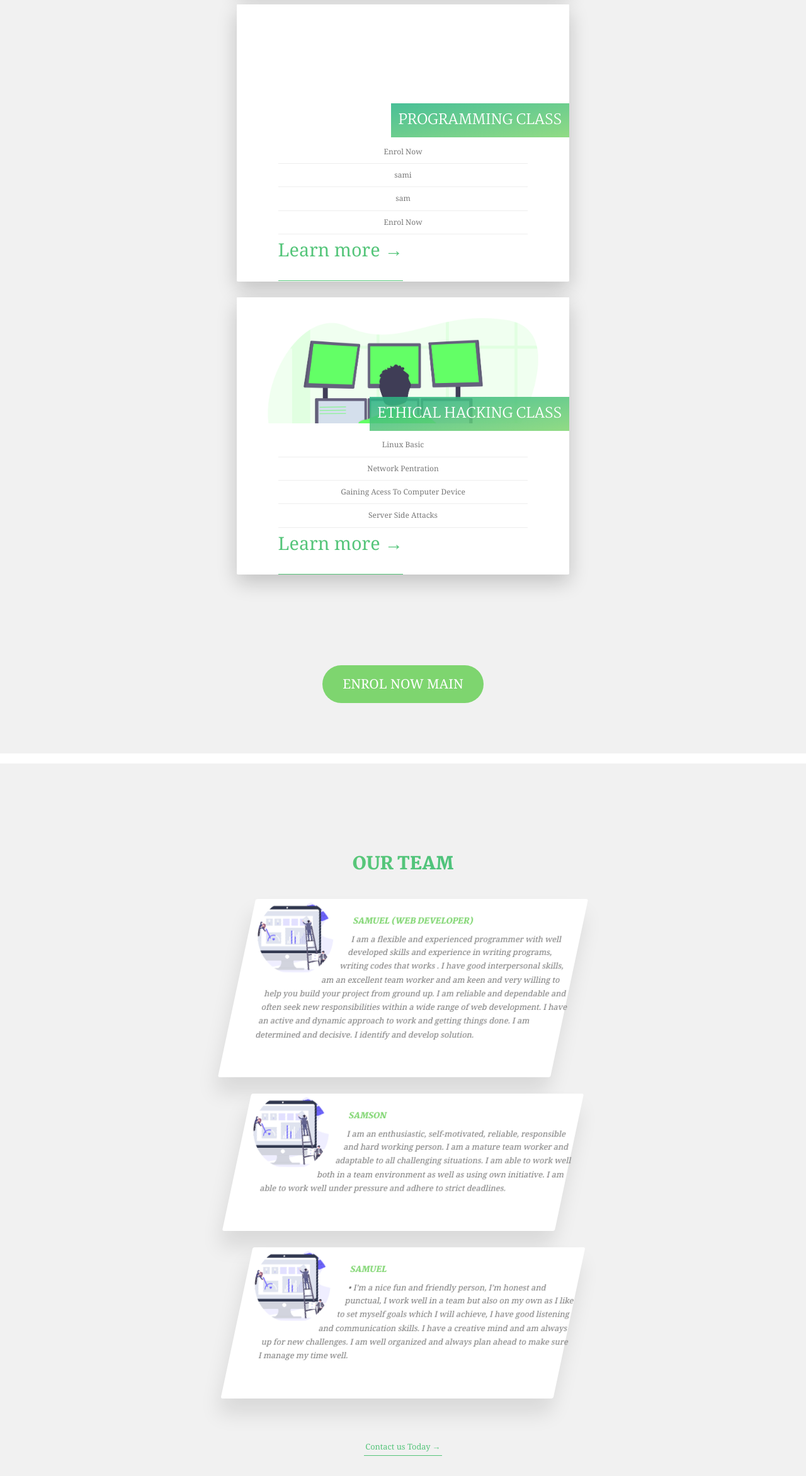
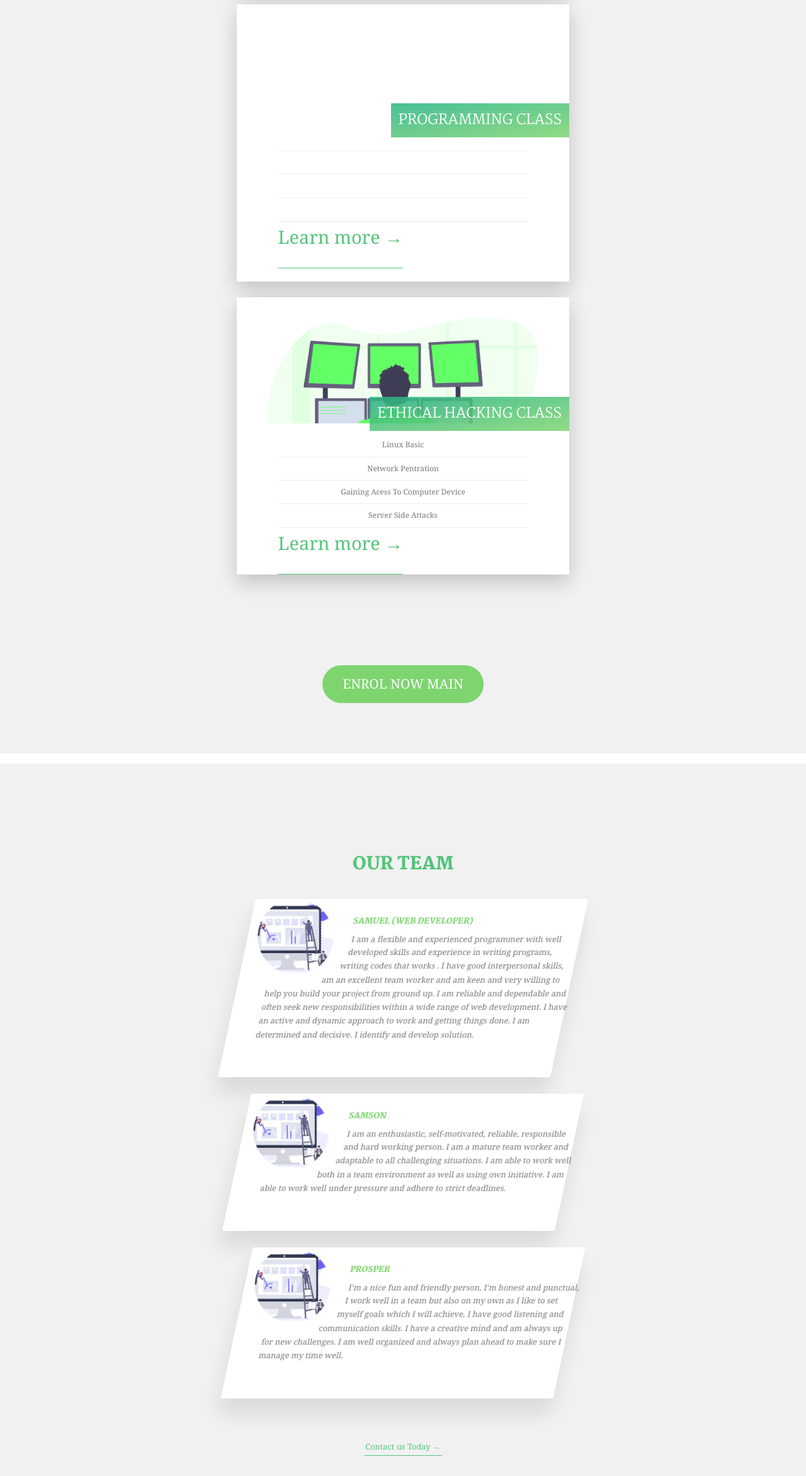
Before and after one commit to Tr3eeweb/Tr3eeweb.github.io, a plain HTML site: page index.html in a window 1280 px wide. Shown: the part 4291-6634 px from the top of the page at 63% size. Drawn offline with Linux system fonts and the light colour scheme; a script that the page names is missing.

Commit message:
Update index.html

```diff
--- a/index.html
+++ b/index.html
@@ -280,7 +280,6 @@
 						<div class="card">
 							<div class="card__side card__side--front">
 								<div class="card__picture card__picture--p2">
-									&nbsp;
 								</div>
 								<h5 class="card__heading">
 									<span class="card__heading--span card__heading--span-1">programming class</span>
@@ -288,10 +287,10 @@
 								</h5>
 								<div class="card__details">
 									<ul>
-										<li>Enrol Now</li>
-										<li>sami</li>
-										<li>sam</li>
-										<li>Enrol Now</li>
+										<li></li>
+										<li>&nbsp;</li>
+										<li>&nbsp;</li>
+										<li>&nbsp;</li>
 										<a href="Service.html #pg" class="btn1-text1"> Learn more &rarr;</a>
 									</ul>
 								</div>
@@ -402,12 +401,12 @@
 					<div class="client">
 						<figure class="client__shape">
 							<img src="undraw.png" alt="custormer review" class="client__img">
-							<figcaption class="client__caption">Ajayi Samuel</figcaption>
+							<figcaption class="client__caption">Prosper Obi</figcaption>
 						</figure>
 						<div class="client__text">
-							<h3 class="heading-tertiary u-margin-h3-3">Samuel</h3>
+							<h3 class="heading-tertiary u-margin-h3-3">Prosper</h3>
 							<p>
-								•	I’m a nice fun and friendly person, I’m honest and punctual, I work well in a team but also on my own as I like to set myself goals which I will achieve, I have good listening and communication skills. I have a creative mind and am always up for new challenges. I am well organized and always plan ahead to make sure I manage my time well.
+									I’m a nice fun and friendly person, I’m honest and punctual, I work well in a team but also on my own as I like to set myself goals which I will achieve, I have good listening and communication skills. I have a creative mind and am always up for new challenges. I am well organized and always plan ahead to make sure I manage my time well.
 							</p>
 
 						</div>
```
